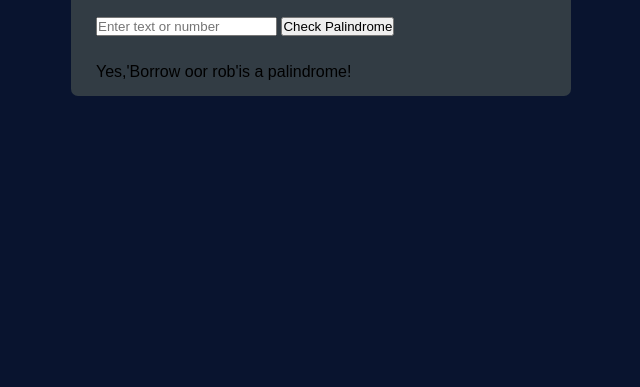
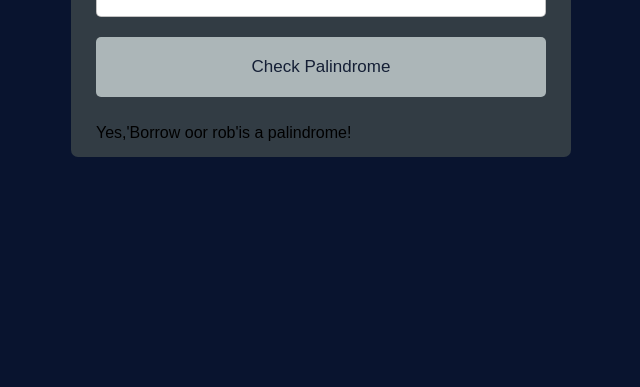
Before and after one commit to ahmadsaad2/Palindrome-Checker-js-1, a plain HTML site: page index.html in a window 1280 px wide. Shown: the part 413-800 px from the top of the page, without its empty margins (319-959 px from the left). Drawn offline with Linux system fonts and the light colour scheme.

Commit message:
Update styles.css

```diff
--- a/styles.css
+++ b/styles.css
@@ -33,3 +33,30 @@ header p{
 .inputs{
     margin:20px 0 27px;
 }
+.inputs input{
+    width: 100%;
+    height: 60px;
+    outline: none;
+    font-size: 20px;
+    padding: 0 17px;
+    border-radius: 5px;
+    border: 1px solid #9999;
+}
+.inputs input:focus{
+    box-shadow: 0 3px 6px rgba(0,0,0,0.15);
+}
+.inputs button{
+    width: 100%;
+    height: 60px;
+    outline: none;
+    opacity:0.7;
+    border: none;
+    cursor: pointer;
+    margin-top: 20px;
+    font-size: 17px;
+    color: #091430;
+    border-radius: 5px;
+    pointer-events: none;
+    background: #e0eaea;
+
+}
```
